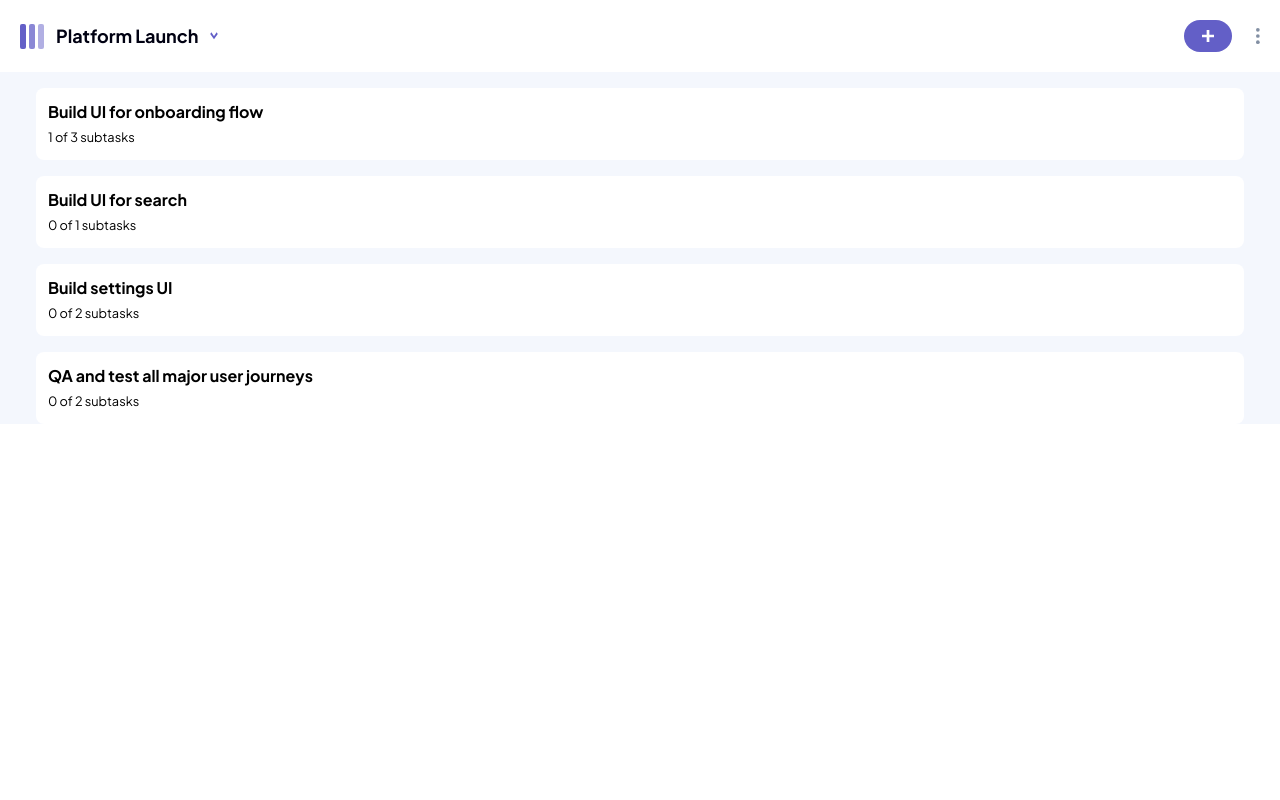
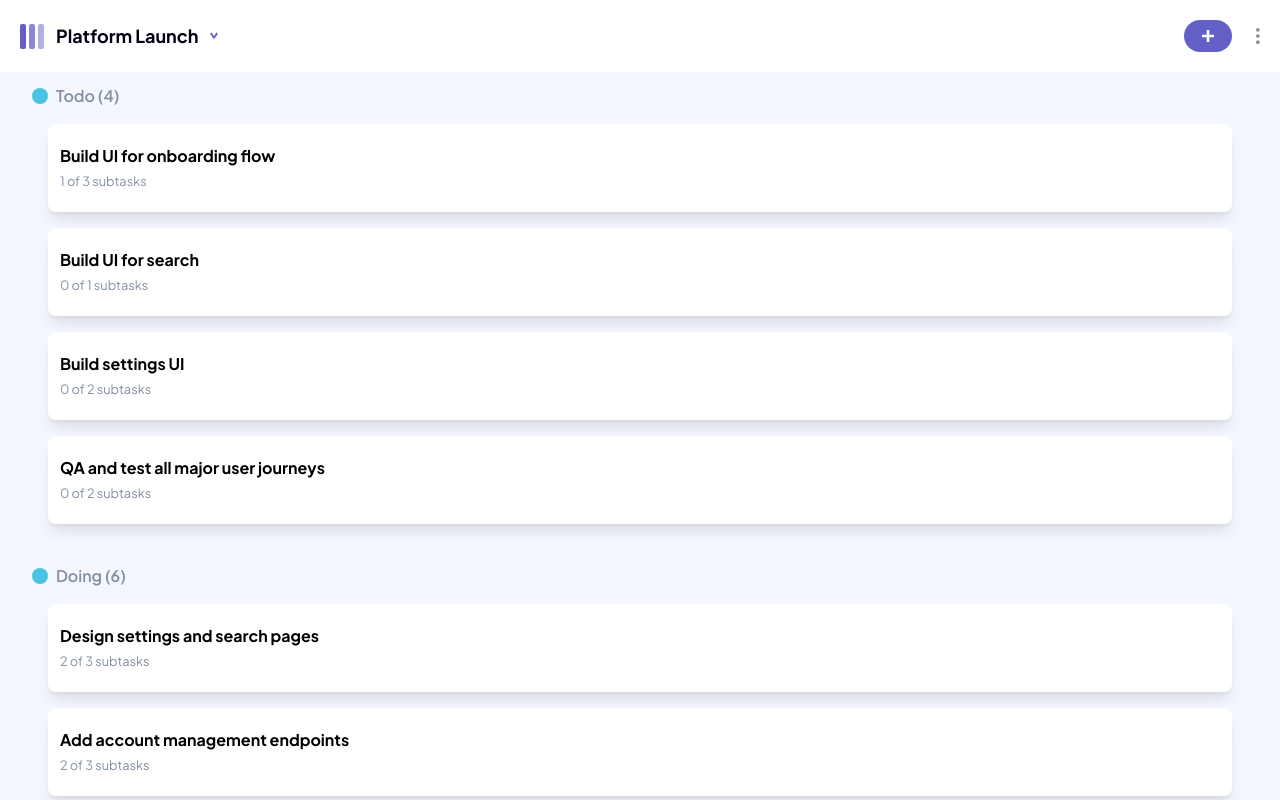
Before and after one commit to JaacielBriseo/kanban-task-management, a React (Create React App) app: page / in a window 1280 px wide. Shown: the top 800 px of the page. Built offline with nearby package versions, Linux system fonts and the light colour scheme.

Commit message:
Board / Column / Task components layout

```diff
--- /dev/null
+++ b/src/app/components/Task.tsx
@@ -0,0 +1,14 @@
+interface TaskProps {
+	title: string;
+	completedSubtaskCount: number;
+	subtaskCount: number;
+}
+
+export const Task = ({ title, completedSubtaskCount, subtaskCount }: TaskProps) => (
+	<div className='bg-White p-3 rounded-lg m-4 py-5 shadow-lg dark:bg-DarkGrey'>
+		<h1 className='font-bold dark:text-White'>{title}</h1>
+		<small className='text-MediumGrey'>
+			{completedSubtaskCount} of {subtaskCount} subtasks
+		</small>
+	</div>
+);
--- a/src/app/components/index.ts
+++ b/src/app/components/index.ts
@@ -1,3 +1,3 @@
-
 export { Header } from './Header';
 export { SelectBoardModal } from './SelectBoardModal';
+export { Task } from './Task';
--- a/src/app/pages/Home.tsx
+++ b/src/app/pages/Home.tsx
@@ -5,7 +5,7 @@ export const Home = () => {
 	const { boards } = useAppSelector((state) => state.kanbanTask);
 	const boardNames = boards.map((board) => board.name);
 	return (
-		<main className='font-Jakarta bg-LightGrey'>
+		<main className='font-Jakarta min-h-screen bg-LightGrey dark:bg-VeryDarkGrey'>
 			<Header />
 			<SelectBoardModal boardNames={boardNames} />
 			<Board />
--- a/src/app/views/Board.tsx
+++ b/src/app/views/Board.tsx
@@ -1,27 +1,13 @@
-import { useAppSelector } from '../../store/rtk-hooks';
+import { Column } from '.';
+import { useBoardColumns } from '../../hooks';
 
 export const Board = () => {
-	const { boards } = useAppSelector((state) => state.kanbanTask);
-	const { activeBoard } = useAppSelector((state) => state.ui);
-	const boardToRender = boards.filter((board) => board.name === activeBoard);
-	const columns = boardToRender.map((item) => item.columns);
-	const todoColumn = columns.map((column) => column.find((column) => column.name === 'Todo'));
-	const todoTasks = todoColumn.map((item) => item?.tasks);
+	const { doingTasks, doneTasks, todoTasks } = useBoardColumns();
 	return (
 		<section className='px-5'>
-			{todoTasks.flat().map((task) => {
-				const completedSubtasks = task?.subtasks.filter((subtask) => subtask.isCompleted);
-				const completedSubtaskCount = completedSubtasks?.length;
-				const subtaskCount = task?.subtasks.length;
-				return (
-					<div key={task?.title} className='bg-White p-3 rounded-lg m-4'>
-						<h1 className='font-bold'>{task?.title}</h1>
-						<small>
-							{completedSubtaskCount} of {subtaskCount} subtasks
-						</small>
-					</div>
-				);
-			})}
+			<Column columnTasks={todoTasks} title='Todo' />
+			<Column columnTasks={doingTasks} title='Doing' />
+			<Column columnTasks={doneTasks} title='Done' />
 		</section>
 	);
 };
--- /dev/null
+++ b/src/app/views/Column.tsx
@@ -0,0 +1,31 @@
+import { Task as TaskProps } from '../../interfaces';
+import { Task } from '../components';
+interface ColumnProps {
+	columnTasks: TaskProps[] | undefined;
+	title: string;
+}
+export const Column = ({ columnTasks, title }: ColumnProps) => {
+	return (
+		<div className='p-3'>
+			<h1 className='flex items-center space-x-2'>
+				<span className='w-4 h-4 bg-[#49C4E5] block rounded-full'></span>
+				<p className='text-MediumGrey font-semibold'>
+					{title} ({columnTasks?.length})
+				</p>
+			</h1>
+			{columnTasks?.flatMap((task) => {
+				const completedSubtasks = task?.subtasks.filter((subtask) => subtask.isCompleted);
+				const completedSubtaskCount = completedSubtasks?.length;
+				const subtaskCount = task?.subtasks.length;
+				return (
+					<Task
+						key={task?.title}
+						title={task?.title}
+						completedSubtaskCount={completedSubtaskCount}
+						subtaskCount={subtaskCount}
+					/>
+				);
+			})}
+		</div>
+	);
+};
--- a/src/app/views/index.ts
+++ b/src/app/views/index.ts
@@ -1 +1,2 @@
+export { Column } from './Column';
 export { Board } from './Board';
--- a/src/hooks/index.ts
+++ b/src/hooks/index.ts
@@ -1 +1,2 @@
-export * from './useDarkSide'
+export * from './useDarkSide';
+export * from './useBoardColumns';
--- /dev/null
+++ b/src/hooks/useBoardColumns.ts
@@ -0,0 +1,25 @@
+import { useMemo } from 'react';
+import { useAppSelector } from '../store';
+
+export const useBoardColumns = () => {
+	const { boards } = useAppSelector((state) => state.kanbanTask);
+	const { activeBoard } = useAppSelector((state) => state.ui);
+
+	const board = useMemo(() => {
+		return boards.find((board) => board.name === activeBoard);
+	}, [activeBoard]);
+
+	const todoColumn = board?.columns.find((column) => column.name === 'Todo');
+	const todoTasks = todoColumn?.tasks;
+
+	const doingColumn = board?.columns.find((column) => column.name === 'Doing');
+	const doingTasks = doingColumn?.tasks;
+
+	const doneColumn = board?.columns.find((column) => column.name === 'Done');
+	const doneTasks = doneColumn?.tasks;
+	return {
+		todoTasks,
+		doingTasks,
+		doneTasks,
+	};
+};
--- a/src/index.tsx
+++ b/src/index.tsx
@@ -11,11 +11,11 @@ const root = createRoot(container);
 
 root.render(
 	//TODO: REMOVE STRICT MODE WHEN USING DND
-	<React.StrictMode>
+	// <React.StrictMode>
 		<Provider store={store}>
 			<BrowserRouter>
 				<KanbanApp />
 			</BrowserRouter>
 		</Provider>
-	</React.StrictMode>
+	/* </React.StrictMode> */
 );
```
